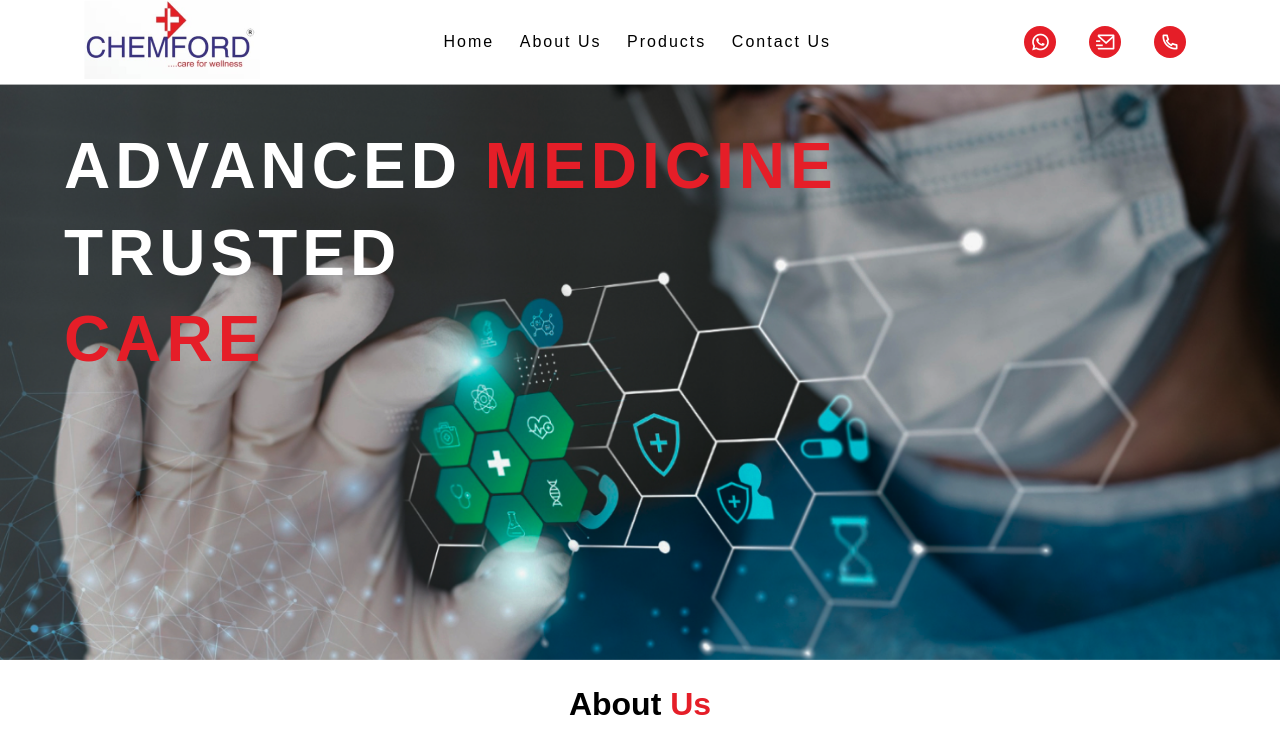
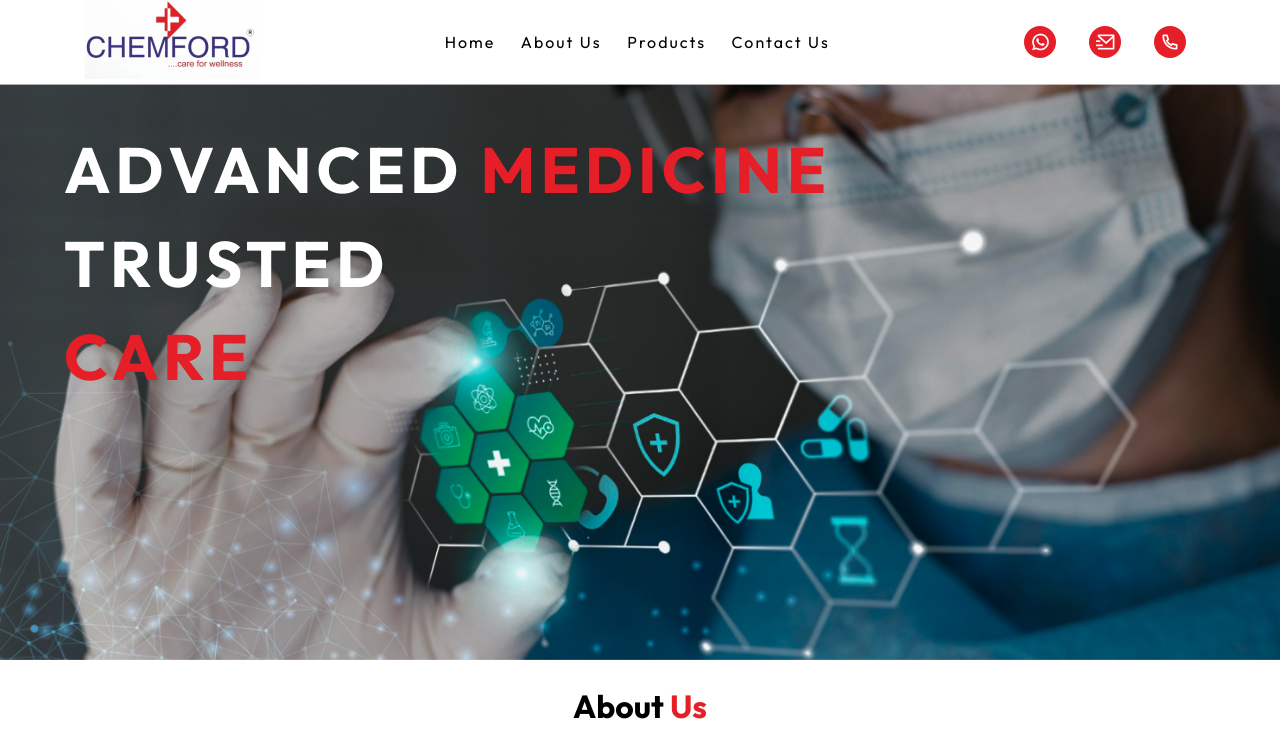
Before and after one commit to aswanthup/chemford, a plain HTML site: page index.html in a window 1280 px wide. Shown: the top 745 px of the page. Drawn offline with nearby package versions, Linux system fonts and the light colour scheme.

Commit message:
font import

```diff
--- a/style.css
+++ b/style.css
@@ -1,3 +1,6 @@
+
+  @import url('https://fonts.googleapis.com/css2?family=Outfit:wght@300;400;500;600;700&display=swap');
+
 *{
     margin: 0;
     padding: 0;
```
